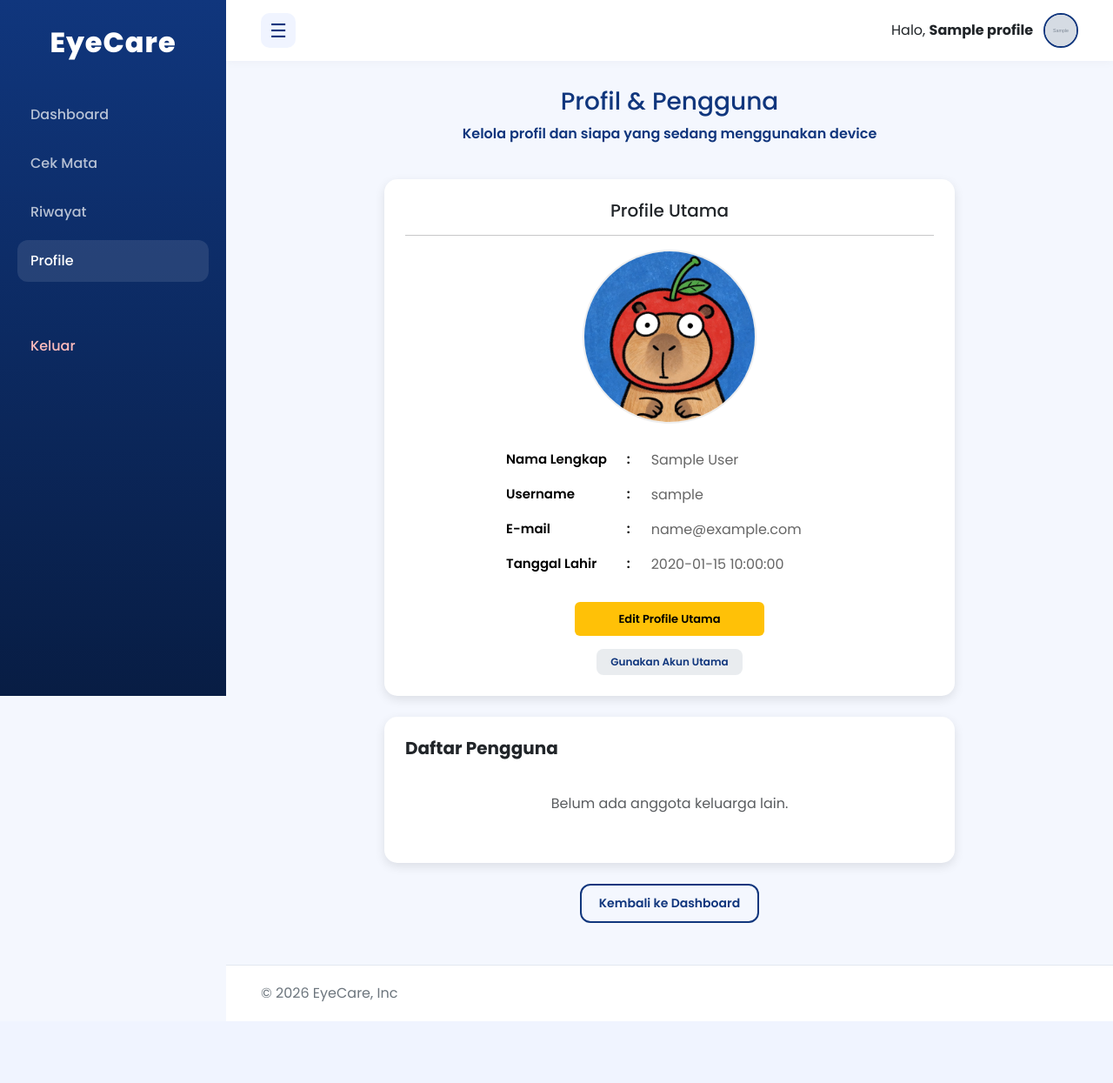
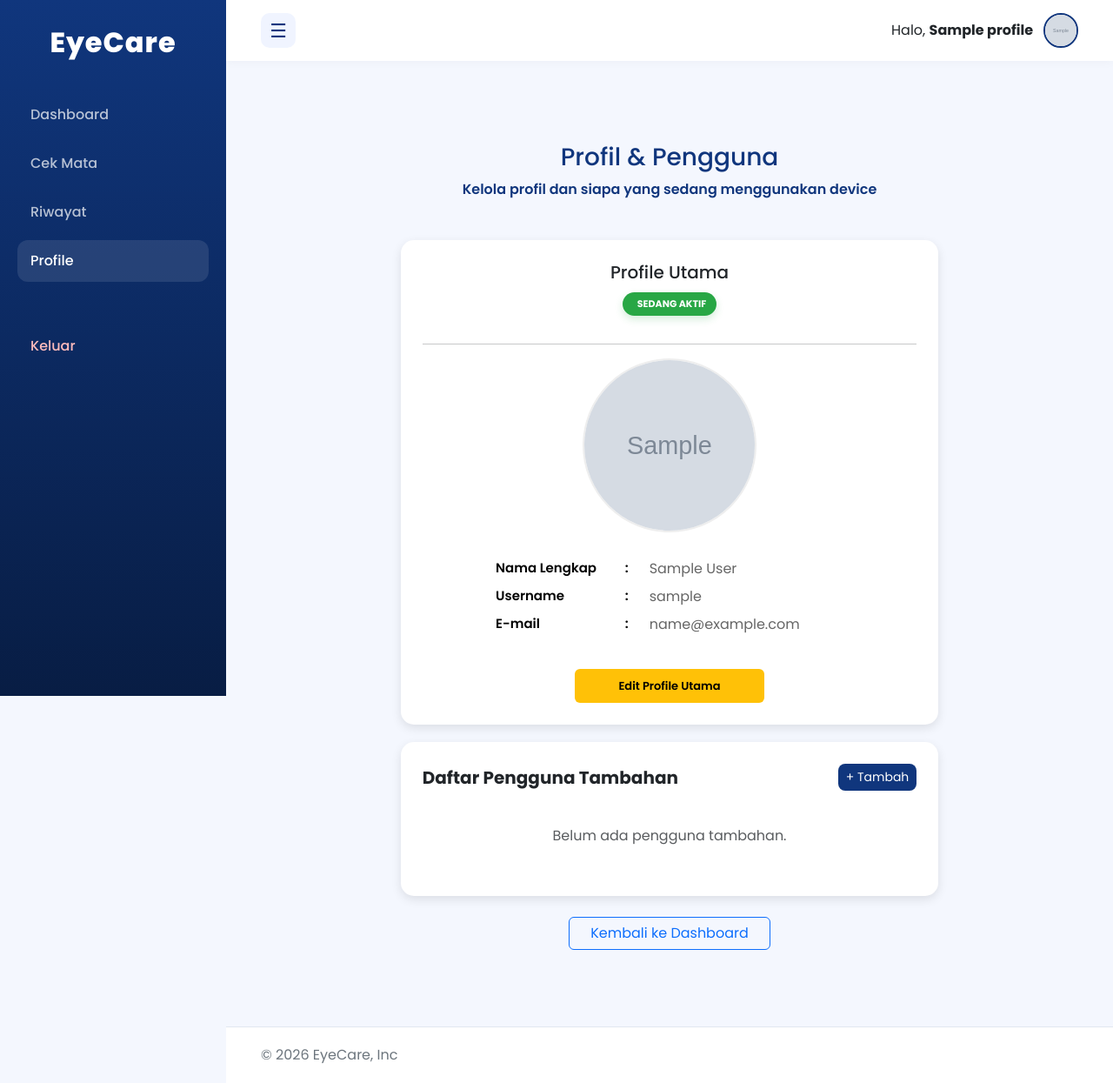
Before and after one commit to aulitafanisa/Project-PrakPWD-Eyecare-Monitoring-System, a PHP site: page /profile.php in a window 1280 px wide. Shown: the whole page at 87% size. Before the commit the page ends 1174 px from the top, so only its background shows below. Run offline with PHP 8.4, Linux system fonts and the light colour scheme; the visitor is signed in with stand-in values (Sample User, id 1); tables that the repository leaves empty or names only in its code hold one stand-in row (values such as "Sample post"); grey boxes marked "Sample" are stand-in pictures; some libraries are stand-ins or nearby versions.

Commit message:
nyesuai pict profile & status aktif

```diff
--- a/profile.php
+++ b/profile.php
@@ -1,45 +1,66 @@
 <?php
 session_start();
 include 'koneksi.php';
+
 if (!isset($_SESSION['id'])) {
     header("location: login.php");
     exit();
 }
-$id_user = $_SESSION['id'];
+
+$id_user = (int)$_SESSION['id'];
+
 $query_user = mysqli_query($conn, "SELECT * FROM user WHERE id = $id_user");
 $user = mysqli_fetch_assoc($query_user);
+
+$nama_file_foto = !empty($user['foto']) ? $user['foto'] : 'pict1.jpg';
 
 $query_min_id = mysqli_query($conn, "SELECT MIN(id_profile) as id_utama FROM profiles WHERE id_user = $id_user");
 $res_min = mysqli_fetch_assoc($query_min_id);
 $id_utama = $res_min['id_utama'];
 
-$query_profiles = mysqli_query($conn, "SELECT * FROM profiles WHERE id_user = $id_user AND id_profile != $id_utama");
-
-$id_profile_aktif = isset($_SESSION['id_profile']) ? $_SESSION['id_profile'] : 0;
-$query_aktif = mysqli_query($conn, "SELECT * FROM profiles WHERE id_profile = $id_profile_aktif");
-$data_profil_aktif = mysqli_fetch_assoc($query_aktif);
-
-$nama_tampil = $data_profil_aktif ? $data_profil_aktif['nama_profil'] : $user['nama_lengkap'];
-$foto_tampil = ($data_profil_aktif && $data_profil_aktif['foto']) ? $data_profil_aktif['foto'] : 'pict1.jpg';
+if (!isset($_SESSION['id_profile']) || $_SESSION['id_profile'] == 0) {
+    $_SESSION['id_profile'] = $id_utama;
+}
 
 if (isset($_GET['switch'])) {
-    $_SESSION['id_profile'] = $_GET['switch'];
-    header("location: dashboard.php");
+    $id_target = (int)$_GET['switch'];
+    $cek_milik = mysqli_query($conn, "SELECT id_profile FROM profiles WHERE id_profile = $id_target AND id_user = $id_user");
+    if (mysqli_num_rows($cek_milik) > 0) {
+        $_SESSION['id_profile'] = $id_target;
+    }
+    header("location: profile.php");
     exit();
 }
 
 if (isset($_GET['switch_main'])) {
-    unset($_SESSION['id_profile']);
+    $_SESSION['id_profile'] = $id_utama;
     header("location: profile.php");
     exit();
 }
 
 if (isset($_GET['hapus_id'])) {
     $id_hapus = (int)$_GET['hapus_id'];
+    if ($id_hapus != $id_utama) {
         mysqli_query($conn, "DELETE FROM profiles WHERE id_profile = $id_hapus AND id_user = $id_user");
+        if ($_SESSION['id_profile'] == $id_hapus) {
+            $_SESSION['id_profile'] = $id_utama;
+        }
         $_SESSION['info_hapus'] = "berhasil";
+    }
     header("location: profile.php");
     exit();
+}
+
+$id_profile_aktif = $_SESSION['id_profile'];
+$query_aktif = mysqli_query($conn, "SELECT * FROM profiles WHERE id_profile = $id_profile_aktif AND id_user = $id_user");
+$data_profil_aktif = mysqli_fetch_assoc($query_aktif);
+
+if ($data_profil_aktif) {
+    $nama_tampil = $data_profil_aktif['nama_profil'];
+    $foto_tampil = $data_profil_aktif['foto'] ? $data_profil_aktif['foto'] : 'pict1.jpg';
+} else {
+    $nama_tampil = $user['nama_lengkap'];
+    $foto_tampil = 'pict1.jpg';
 }
 ?>
 <!DOCTYPE html>
@@ -328,7 +349,6 @@ if (isset($_GET['hapus_id'])) {
         <a href="logout.php" style="margin-top: 50px; color: #ffbcbc;">Keluar</a>
     </div>
 
-
     <div class="main">
         <div class="top-nav">
             <div class="nav-left">
@@ -341,104 +361,84 @@ if (isset($_GET['hapus_id'])) {
             </div>
         </div>
 
+        <div class="container mt-4 content-wrapper">
             <div class="profile-header text-center">
-        <div class="container">
                 <h3>Profil & Pengguna</h3>
                 <p>Kelola profil dan siapa yang sedang menggunakan device</p>
             </div>
-        </div>
 
-        <div class="container mt-4">
             <div class="row justify-content-center">
                 <div class="col-md-10 col-lg-8">
-
-                    <div class="card-utama p-4 mb-4" style="margin-top: -30px;">
+                    <div class="card-utama">
                         <h5>Profile Utama</h5>
-                        <?php if (!isset($_SESSION['id_profile']) || $_SESSION['id_profile'] == 0): ?>
-                            <span class="badge-active">
-                                <i class="bi bi-patch-check-fill"></i> SEDANG AKTIF
-                            </span>
+                        <?php if ($_SESSION['id_profile'] == $id_utama): ?>
+                            <span class="badge-active mb-3"><i class="bi bi-patch-check-fill"></i> SEDANG AKTIF</span>
                         <?php endif; ?>
-
                         <hr>
-                        <img src="assets/pict1.jpg" class="profile-img">
-                        <div class="container" style="max-width: 400px;">
-                            <div class="row mb-3 text-start">
+                        <img src="assets/<?= $nama_file_foto ?>" class="profile-img" onerror="this.src='assets/pict1.jpg'">
+                        <div class="mx-auto" style="max-width: 400px;">
+                            <div class="row mb-2 text-start">
                                 <div class="col-5 info-label">Nama Lengkap <span>:</span></div>
-                                <div class="col-7 info-value"><?= $user['nama_lengkap']; ?></div>
+                                <div class="col-7 info-value"><?= htmlspecialchars($user['nama_lengkap']); ?></div>
                             </div>
-                            <div class="row mb-3 text-start">
+                            <div class="row mb-2 text-start">
                                 <div class="col-5 info-label">Username <span>:</span></div>
-                                <div class="col-7 info-value"><?= $user['username']; ?></div>
+                                <div class="col-7 info-value"><?= htmlspecialchars($user['username']); ?></div>
                             </div>
-                            <div class="row mb-3 text-start">
+                            <div class="row mb-4 text-start">
                                 <div class="col-5 info-label">E-mail <span>:</span></div>
-                                <div class="col-7 info-value"><?= $user['email']; ?></div>
-                            </div>
-                            <div class="row mb-3 text-start">
-                                <div class="col-5 info-label">Tanggal Lahir <span>:</span></div>
-                                <div class="col-7 info-value"><?= $user['tgl_lahir']; ?></div>
+                                <div class="col-7 info-value"><?= htmlspecialchars($user['email']); ?></div>
                             </div>
                             <a href="edit_user.php" class="btn-edit-akun">Edit Profile Utama</a>
-                            <div class=" justify-content-center">
-                                <?php if(isset($_SESSION['id_profile']) && $_SESSION['id_profile'] != 0): ?>
-                                    <a href="?switch_main=true" class="btn btn-use">
-                                        <i class="bi bi-person-check"></i> Gunakan Akun Utama
-                                    </a>
+                            <?php if($_SESSION['id_profile'] != $id_utama): ?>
+                                <div class="mt-3">
+                                    <a href="?switch_main=true" class="btn-switch py-2 px-3">Gunakan Akun Utama</a>
+                                </div>
                             <?php endif; ?>
-                            </div>
-
                         </div>
                     </div>
 
-                    <div class="card p-4">
-                        <h5 class="fw-bold mb-4">Daftar Pengguna</h5>
+                    <div class="card">
+                        <div class="d-flex justify-content-between align-items-center mb-4">
+                            <h5 class="fw-bold m-0">Daftar Pengguna Tambahan</h5>
+                            <a href="tambah_profile.php" class="btn btn-add btn-sm">+ Tambah</a>
+                        </div>
                         <div class="list-group list-group-flush">
                             <?php
-                            // Logika ID Utama
-                            $q_min = mysqli_query($conn, "SELECT MIN(id_profile) as id_utama FROM profiles WHERE id_user = $id_user");
-                            $id_utama = mysqli_fetch_assoc($q_min)['id_utama'];
-
-                            // Query list keluarga (selain akun utama)
                             $query_profiles = mysqli_query($conn, "SELECT * FROM profiles WHERE id_user = $id_user AND id_profile != $id_utama");
-
                             if(mysqli_num_rows($query_profiles) > 0):
                                 while($p = mysqli_fetch_assoc($query_profiles)):
+                                    $tgl = new DateTime($p['tanggal_lahir']);
+                                    $umur = $tgl->diff(new DateTime('today'))->y;
                             ?>
-
                                 <div class="list-group-item d-flex justify-content-between align-items-center px-0 py-3">
                                     <div class="d-flex align-items-center">
                                         <img src="assets/<?= $p['foto']; ?>" class="profile-img-list" onerror="this.src='assets/pict1.jpg'">
                                         <div>
                                             <h6 class="mb-0 fw-bold"><?= htmlspecialchars($p['nama_profil']); ?></h6>
-                                            <small class="text-muted">Lahir: <?= $p['tanggal_lahir']; ?></small>
+                                            <small class="text-muted">Umur : <?= $umur; ?> Tahun</small>
                                         </div>
                                     </div>
                                     <div class="d-flex align-items-center">
                                         <a href="edit_profile.php?id=<?= $p['id_profile']; ?>" class="btn-edit">Edit</a>
-                                        <button onclick="confirmHapus(<?= $p['id_profile']; ?>, '<?= $p['nama_profil']; ?>')" class="btn-delete">Hapus</button>
-
+                                        <button onclick="confirmHapus(<?= $p['id_profile']; ?>, '<?= addslashes($p['nama_profil']); ?>')" class="btn-delete">Hapus</button>
                                         <div class="ms-3">
-                                            <?php if(isset($_SESSION['id_profile']) && $_SESSION['id_profile'] == $p['id_profile']): ?>
+                                            <?php if($_SESSION['id_profile'] == $p['id_profile']): ?>
                                                 <span class="badge-active">AKTIF</span>
                                             <?php else: ?>
-                                                <a href="?switch=<?= $p['id_profile']; ?>" class="btn btn-switch">Gunakan</a>
+                                                <a href="?switch=<?= $p['id_profile']; ?>" class="btn-switch">Gunakan</a>
                                             <?php endif; ?>
                                         </div>
                                     </div>
-
                                 </div>
-                            <?php
-                                endwhile;
-                            else:
-                            ?>
-                                <p class="text-center text-muted py-3">Belum ada anggota keluarga lain.</p>
+                            <?php endwhile; else: ?>
+                                <p class="text-center text-muted py-3">Belum ada pengguna tambahan.</p>
                             <?php endif; ?>
                         </div>
                     </div>
 
                     <div class="text-center mt-4 mb-5">
-                        <a href="dashboard.php" class="btn-back">Kembali ke Dashboard</a>
+                        <a href="dashboard.php" class="btn btn-outline-primary px-4">Kembali ke Dashboard</a>
                     </div>
                 </div>
             </div>
@@ -446,7 +446,6 @@ if (isset($_GET['hapus_id'])) {
         <footer>
             <div class="text-secondary">© 2026 EyeCare, Inc</div>
         </footer>
-        </div>
     </div>
 
     <script src="https://cdn.jsdelivr.net/npm/sweetalert2@11"></script>
@@ -468,7 +467,7 @@ if (isset($_GET['hapus_id'])) {
                 cancelButtonText: 'Batal'
             }).then((result) => {
                 if (result.isConfirmed) {
-                    window.location.href = "?hapus_id=" + id;
+                    window.location.href = "profile.php?hapus_id=" + id;
                 }
             })
         }
```
Lines whose indentation alone changed are shown as unchanged.
